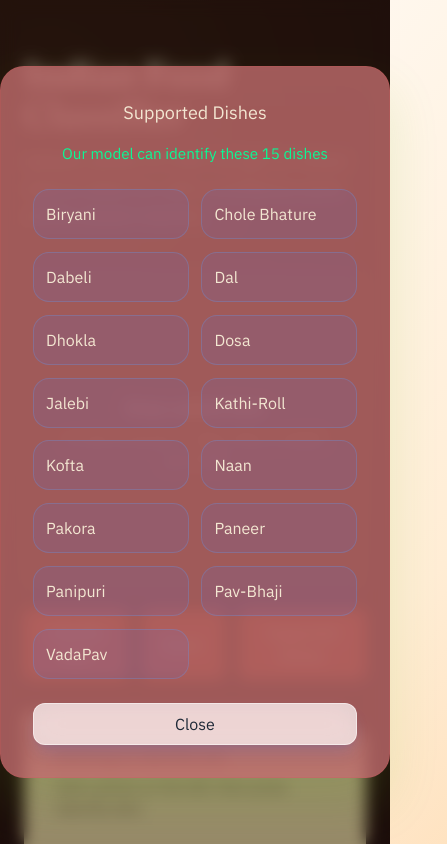
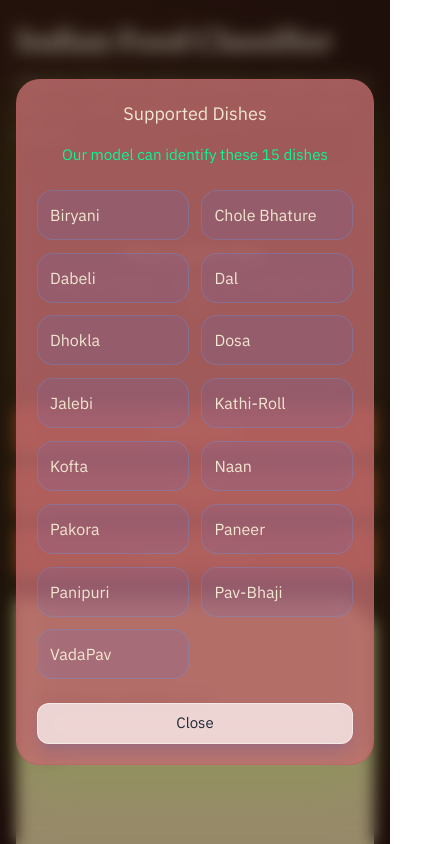
Before and after one commit to pintu1803/food-classifier-frontend, a React app: page / in a window 390 px wide. Both pictures are taken after a click on the button "Supported Dishes". Shown: the top 844 px of the page, 447 px wide, since content can reach past the window. Built offline with nearby package versions, Linux system fonts and the light colour scheme; the HTML template or start-up script is replaced by a standard one.

Commit message:
fix page for devices

```diff
--- a/src/App.css
+++ b/src/App.css
@@ -26,15 +26,27 @@
 html,
 body,
 #root {
-  height: 100%;
+  min-height: 100%;
+}
+
+html {
+  -webkit-text-size-adjust: 100%;
 }
 
 body {
   margin: 0;
+  max-width: 100%;
+  overflow-x: hidden; /* safety net; real causes are fixed below */
+}
+
+img {
+  max-width: 100%;
 }
 
 .page {
-  min-height: 100%;
+  min-height: 100vh;
+  min-height: 100dvh;
+  width: 100%;
   background: var(--ink);
   background-image: radial-gradient(
     circle at 12% 8%,
@@ -45,62 +57,38 @@ body {
   font-family: var(--font-body);
   display: flex;
   justify-content: center;
-  padding: 56px 24px 72px;
+  /* fluid padding + keep clear of phone notches */
+  padding-top: max(clamp(24px, 6vw, 56px), env(safe-area-inset-top));
+  padding-bottom: max(clamp(32px, 7vw, 72px), env(safe-area-inset-bottom));
+  padding-left: max(clamp(16px, 4vw, 24px), env(safe-area-inset-left));
+  padding-right: max(clamp(16px, 4vw, 24px), env(safe-area-inset-right));
 }
 
 .page__inner {
   width: 100%;
+  min-width: 0;
   max-width: 1080px;
-}
-
-.dish-grid {
-  display: grid;
-  grid-template-columns: repeat(2, 1fr);
-  gap: 0.8rem;
-  margin-top: 1.5rem;
-}
-
-.dish-item {
-  display: flex;
-  align-items: center;
-  gap: 0.7rem;
-  padding: 0.75rem;
-  border-radius: 1rem;
-  background: rgba(74, 107, 236, 0.12);
-  border: 1px solid rgba(96,165,250,0.25);
-  transition: all 250ms ease;
-}
-
-.dish-subtitle {
-  text-align:center;
-  color:#05fe96f8;
-  font-size:0.95rem;
-}
-
-.close-button {
-  margin-top:1.5rem;
-  width:100%;
-  justify-content:center;
 }
 
 /* ---------- masthead ---------- */
 
 .masthead {
-  margin-bottom: 44px;
+  margin-bottom: clamp(24px, 5vw, 44px);
 }
 
 .masthead h1 {
   font-family: var(--font-display);
   font-weight: 600;
-  font-size: clamp(2.25rem, 4vw, 3rem);
+  font-size: clamp(1.9rem, 6vw, 3rem);
   line-height: 1.08;
   letter-spacing: -0.01em;
   margin: 0 0 14px;
+  overflow-wrap: break-word;
 }
 
 .masthead p {
   max-width: 52ch;
-  font-size: 1.0625rem;
+  font-size: clamp(0.975rem, 2.5vw, 1.0625rem);
   line-height: 1.6;
   color: rgba(243, 231, 210, 0.72);
   margin: 0;
@@ -115,9 +103,14 @@ body {
   align-items: start;
 }
 
+.workspace > * {
+  min-width: 0; /* stops grid children from forcing overflow */
+}
+
 @media (max-width: 860px) {
   .workspace {
-    grid-template-columns: 1fr;
+    grid-template-columns: minmax(0, 1fr);
+    gap: 24px;
   }
 }
 
@@ -133,7 +126,8 @@ body {
   display: flex;
   align-items: center;
   justify-content: center;
-  height: 320px;
+  width: 100%;
+  height: clamp(220px, 45vw, 320px);
   border-radius: 14px;
   border: 1.5px dashed var(--line-on-ink);
   background: var(--ink-soft);
@@ -164,7 +158,7 @@ body {
 .dropzone__preview {
   width: 100%;
   height: 100%;
-  object-fit: cover;
+  object-fit: contain; /* show the whole photo, never crop its corners */
   display: block;
 }
 
@@ -173,7 +167,7 @@ body {
   flex-direction: column;
   align-items: center;
   gap: 8px;
-  padding: 0 32px;
+  padding: 0 clamp(16px, 4vw, 32px);
   text-align: center;
 }
 
@@ -192,6 +186,7 @@ body {
   font-family: var(--font-mono);
   font-size: 0.8125rem;
   color: rgba(243, 231, 210, 0.65);
+  overflow-wrap: anywhere;
 }
 
 .visually-hidden {
@@ -210,6 +205,7 @@ body {
 
 .actions {
   display: flex;
+  flex-wrap: wrap;
   gap: 12px;
 }
 
@@ -222,6 +218,12 @@ body {
   border: 1.5px solid transparent;
   cursor: pointer;
   transition: transform 0.15s ease, border-color 0.15s ease, background-color 0.15s ease;
+}
+
+@media (max-width: 480px) {
+  .actions .btn {
+    flex: 1 1 100%; /* full-width stacked buttons on phones */
+  }
 }
 
 .btn:disabled {
@@ -262,24 +264,26 @@ body {
   font-size: 0.875rem;
   line-height: 1.5;
   color: var(--cream);
+  overflow-wrap: anywhere;
 }
 
 /* ---------- result panel (specimen ticket) ---------- */
 
 .result-panel {
   position: relative;
-  min-height: 320px;
+  min-height: 280px;
   background: var(--paper);
   color: var(--ink);
   border-radius: 4px;
-  padding: 32px 32px 28px;
+  padding: clamp(20px, 5vw, 32px);
   clip-path: polygon(0 0, calc(100% - 26px) 0, 100% 26px, 100% 100%, 0 100%);
   box-shadow: var(--shadow-ticket);
+  overflow-wrap: break-word;
 }
 
 .result-panel__idle,
 .result-panel__loading {
-  height: 100%;
+  min-height: 220px;
   display: flex;
   flex-direction: column;
   justify-content: center;
@@ -297,9 +301,16 @@ body {
 }
 
 .result-panel__loading-label {
-  margin: 0 0 18px;
+  margin: 0 0 8px;
   font-size: 0.9375rem;
   color: rgba(43, 20, 16, 0.65);
+}
+
+.result-panel__loading-hint {
+  margin: 0 0 18px;
+  font-size: 0.8125rem;
+  line-height: 1.5;
+  color: rgba(43, 20, 16, 0.55);
 }
 
 .skeleton {
@@ -345,6 +356,7 @@ body {
   gap: 12px;
   margin-bottom: 22px;
   flex-wrap: wrap;
+  padding-right: 20px; /* keep the title clear of the cut corner */
 }
 
 .tag {
@@ -357,10 +369,11 @@ body {
 .result-panel__head h2 {
   font-family: var(--font-display);
   font-weight: 600;
-  font-size: clamp(1.75rem, 3vw, 2.25rem);
+  font-size: clamp(1.5rem, 5vw, 2.25rem);
   line-height: 1.1;
   margin: 0;
   text-transform: capitalize;
+  overflow-wrap: anywhere;
 }
 
 .confidence {
@@ -372,6 +385,7 @@ body {
 
 .confidence__track {
   flex: 1;
+  min-width: 0;
   height: 8px;
   border-radius: 99px;
   background: repeating-linear-gradient(
@@ -395,7 +409,7 @@ body {
   font-family: var(--font-mono);
   font-size: 0.9375rem;
   font-weight: 500;
-  min-width: 5ch;
+  min-width: 7ch;
   text-align: right;
 }
 
@@ -440,69 +454,60 @@ body {
   font-size: 0.75rem;
   color: var(--chili);
   width: 2ch;
+  flex-shrink: 0;
 }
 
 .matches__label {
   flex: 1;
+  min-width: 0;
   font-size: 0.9375rem;
   text-transform: capitalize;
+  overflow-wrap: anywhere;
 }
 
 .matches__value {
   font-family: var(--font-mono);
   font-size: 0.8125rem;
   color: rgba(43, 20, 16, 0.65);
+  flex-shrink: 0;
 }
 
+/* ---------- glass buttons ---------- */
+
 .glass-button {
-  display: flex;
+  display: inline-flex;
   align-items: center;
+  justify-content: center;
   gap: 0.5rem;
-
   background-color: rgba(255, 255, 255, 0.7);
-
-  backdrop-filter: blur(12px);
-    /* Glass blur */
+  -webkit-backdrop-filter: blur(14px);
   backdrop-filter: blur(14px);
-  -webkit-backdrop-filter: blur(14px);
-
   color: #1f2937;
-
   padding: 0.5rem 1rem;
-
   border-radius: 0.75rem;
-
-  box-shadow: 0 10px 15px -3px rgba(0,0,0,0.1),
-              0 4px 6px -4px rgba(0,0,0,0.1);
-
-  border: 1px solid rgba(255,255,255,0.5);
-
-    /* Depth */
+  border: 1px solid rgba(255, 255, 255, 0.5);
   box-shadow:
     0 10px 15px -3px rgba(37, 99, 235, 0.15),
     0 4px 6px -4px rgba(37, 99, 235, 0.1);
-
+  font-family: var(--font-body);
+  font-size: 0.9375rem;
+  text-decoration: none;
+  cursor: pointer;
   transition: all 300ms ease;
 }
-
 
 .glass-button:hover {
   background-color: white;
   transform: translateY(-2px);
   border-color: rgba(170, 19, 59, 0.6);
-
-  /* box-shadow:
-    0 20px 25px -5px rgba(30, 188, 172, 0.25),
-    0 8px 10px -6px rgba(200, 57, 152, 0.15); */
 }
 
+.close-button {
+  margin-top: 1.5rem;
+  width: 100%;
+}
 
-.button-container {
-  display: flex;
-  gap: 1rem;
-  flex-wrap: wrap;
-  justify-content: center;
-}
+/* ---------- supported dishes modal ---------- */
 
 .dish-modal {
   position: fixed;
@@ -510,18 +515,25 @@ body {
   display: flex;
   align-items: center;
   justify-content: center;
+  padding: max(16px, env(safe-area-inset-top)) max(16px, env(safe-area-inset-right))
+    max(16px, env(safe-area-inset-bottom)) max(16px, env(safe-area-inset-left));
   background: rgba(0, 0, 0, 0.35);
+  -webkit-backdrop-filter: blur(8px);
   backdrop-filter: blur(8px);
   z-index: 1000;
-  font-size: large;
+  overflow-y: auto;
 }
 
-
 .dish-card {
-  width: 420px;
-  padding: 2rem;
+  width: 100%;
+  max-width: 420px;
+  max-height: 100%;
+  overflow-y: auto;
+  margin: auto;
+  padding: clamp(1.25rem, 5vw, 2rem);
   border-radius: 1.5rem;
   background: rgba(206, 117, 117, 0.75);
+  -webkit-backdrop-filter: blur(20px);
   backdrop-filter: blur(20px);
   border: 1px solid rgba(189, 89, 89, 0.4);
   box-shadow: 0 25px 50px rgba(114, 193, 36, 0.15);
@@ -529,23 +541,74 @@ body {
 }
 
 .dish-card h2 {
-  text-align:center;
-  margin-bottom:1rem;
+  text-align: center;
+  margin: 0 0 1rem;
   font-size: large;
 }
 
-.dish-card ul {
-  display:grid;
-  grid-template-columns:1fr 1fr;
-  gap:0.7rem;
-  list-style:none;
-  padding:0;
+.dish-subtitle {
+  text-align: center;
+  color: #05fe96f8;
+  font-size: 0.95rem;
+  margin: 0;
 }
 
-.dish-card li {
-  padding:0.5rem;
-  border-radius:0.5rem;
-  background:rgba(188, 197, 188, 0.12);
+.dish-grid {
+  display: grid;
+  grid-template-columns: repeat(2, minmax(0, 1fr));
+  gap: 0.8rem;
+  margin-top: 1.5rem;
+}
+
+.dish-item {
+  display: flex;
+  align-items: center;
+  min-width: 0;
+  gap: 0.7rem;
+  padding: 0.75rem;
+  border-radius: 1rem;
+  background: rgba(74, 107, 236, 0.12);
+  border: 1px solid rgba(96, 165, 250, 0.25);
+  overflow-wrap: anywhere;
+  transition: all 250ms ease;
+}
+
+/* ---------- footer ---------- */
+
+.footer {
+  margin-top: clamp(40px, 8vw, 64px);
+  padding-top: 24px;
+  border-top: 1px solid var(--line-on-ink);
+  text-align: center;
+  color: rgba(243, 231, 210, 0.7);
+}
+
+.footer p {
+  margin: 0;
+}
+
+.footer__built {
+  font-weight: 600;
+  color: #86efac;
+}
+
+.footer__copy {
+  margin-top: 8px !important;
+  font-size: 0.9rem;
+}
+
+.footer__links {
+  display: flex;
+  flex-wrap: wrap;
+  justify-content: center;
+  gap: 12px;
+  margin-top: 16px;
+}
+
+@media (max-width: 480px) {
+  .footer__links .glass-button {
+    flex: 1 1 calc(50% - 12px); /* neat 2x2 grid on phones */
+  }
 }
 
 /* ---------- motion & accessibility ---------- */
@@ -554,12 +617,14 @@ body {
   .btn,
   .dropzone,
   .confidence__fill,
-  .skeleton {
+  .skeleton,
+  .glass-button {
     transition: none !important;
     animation: none !important;
   }
 
-  .btn--primary:not(:disabled):hover {
+  .btn--primary:not(:disabled):hover,
+  .glass-button:hover {
     transform: none;
   }
 }
--- a/src/App.jsx
+++ b/src/App.jsx
@@ -51,6 +51,14 @@ function App() {
       if (preview) URL.revokeObjectURL(preview);
     };
   }, [preview]);
+
+  // close the dishes modal with Escape
+  useEffect(() => {
+    if (!showDishes) return;
+    const onKey = (e) => e.key === "Escape" && setShowDishes(false);
+    window.addEventListener("keydown", onKey);
+    return () => window.removeEventListener("keydown", onKey);
+  }, [showDishes]);
 
   function handleFile(file) {
     setError(null);
@@ -137,7 +145,6 @@ function App() {
     <div className="page">
       <div className="page__inner">
 
-
         <header className="masthead">
           <h1>Indian Food Classifier</h1>
           <p>
@@ -205,6 +212,7 @@ function App() {
                 Reset
               </button>
               <button
+                type="button"
                 className="btn btn--primary"
                 onClick={() => setShowDishes(true)}
               >
@@ -218,44 +226,6 @@ function App() {
               </p>
             )}
           </section>
-
-
-        {showDishes && (
-          <div className="dish-modal">
-            <div className="dish-card">
-              <h2>
-                Supported Dishes
-              </h2>
-
-              <p className="dish-subtitle">
-                Our model can identify these 15 dishes
-              </p>
-            <div className="dish-grid">
-
-            {supportedDishes.map((dish, index) => (
-
-              <div
-                className="dish-item"
-                key={index}
-              >
-              <span className="dish-number">
-                {dish}
-              </span>
-
-              </div>
-          ))}
-
-          </div>
-              <button
-                className="glass-button close-button"
-                onClick={() => setShowDishes(false)}
-              >
-                Close
-              </button>
-            </div>
-          </div>
-          )}
-
 
           <section
             className={"result-panel" + (result ? " result-panel--filled" : "")}
@@ -332,14 +302,14 @@ function App() {
           </section>
         </main>
 
-        <footer className="mt-16 border-t pt-6 text-center text-gray-500">
-          <p className="font-semibold text-green-700">
+        <footer className="footer">
+          <p className="footer__built">
             Built with ❤️ using React, FastAPI and PyTorch
           </p>
 
-          <p className="mt-2 text-black-700"> © 2026 {name_of_company} </p>
+          <p className="footer__copy"> © 2026 {name_of_company} </p>
 
-          <div className="flex justify-center gap-4 mt-4">
+          <div className="footer__links">
             <a
               href="https://github.com/pintu1803"
               target="_blank"
@@ -367,21 +337,53 @@ function App() {
               Twitter
             </a>
 
-
             <a
               href="https://pintusaini.vercel.app/"
               target="_blank"
               rel="noopener noreferrer"
-             className="glass-button">
+              className="glass-button">
               <FaGlobe />
               Portfolio
             </a>
           </div>
-
         </footer>
 
       </div>
 
+      {/* Modal lives outside the grid so it never affects layout */}
+      {showDishes && (
+        <div
+          className="dish-modal"
+          role="dialog"
+          aria-modal="true"
+          aria-labelledby="dish-title"
+          onClick={(e) => e.target === e.currentTarget && setShowDishes(false)}
+        >
+          <div className="dish-card">
+            <h2 id="dish-title">Supported Dishes</h2>
+
+            <p className="dish-subtitle">
+              Our model can identify these {supportedDishes.length} dishes
+            </p>
+
+            <div className="dish-grid">
+              {supportedDishes.map((dish) => (
+                <div className="dish-item" key={dish}>
+                  <span className="dish-number">{dish}</span>
+                </div>
+              ))}
+            </div>
+
+            <button
+              type="button"
+              className="glass-button close-button"
+              onClick={() => setShowDishes(false)}
+            >
+              Close
+            </button>
+          </div>
+        </div>
+      )}
     </div>
   );
 }
```
